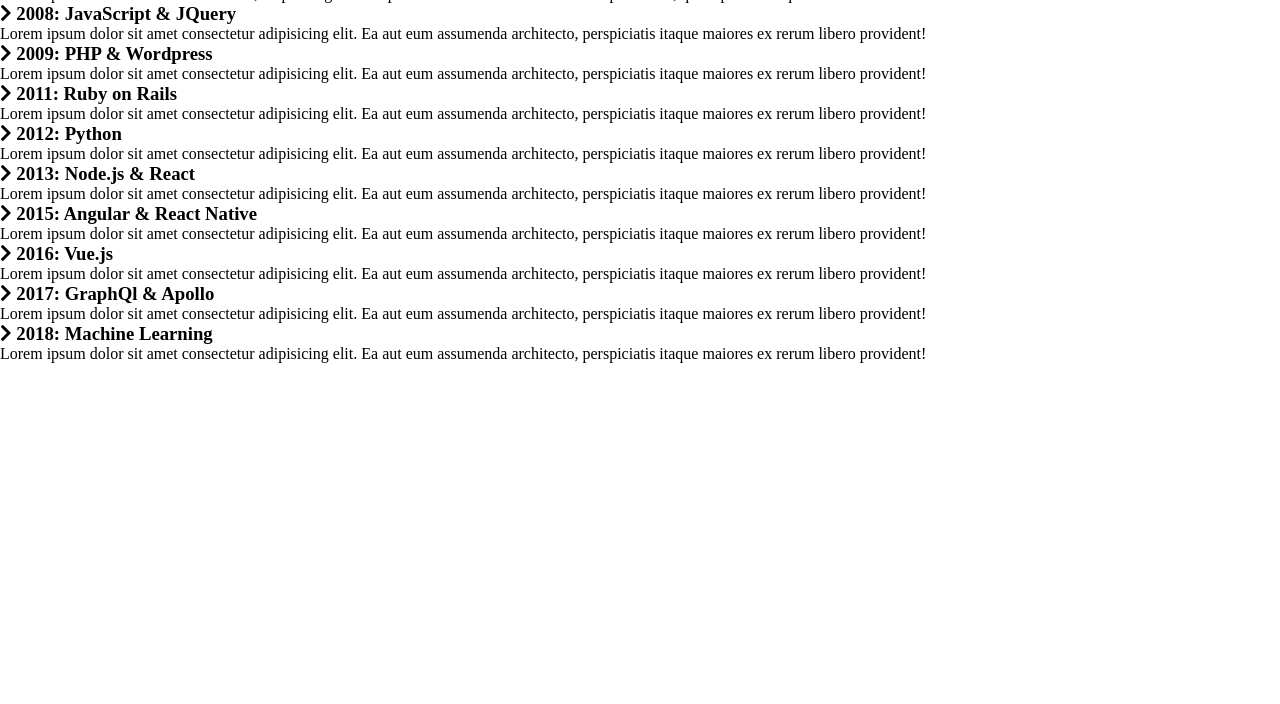
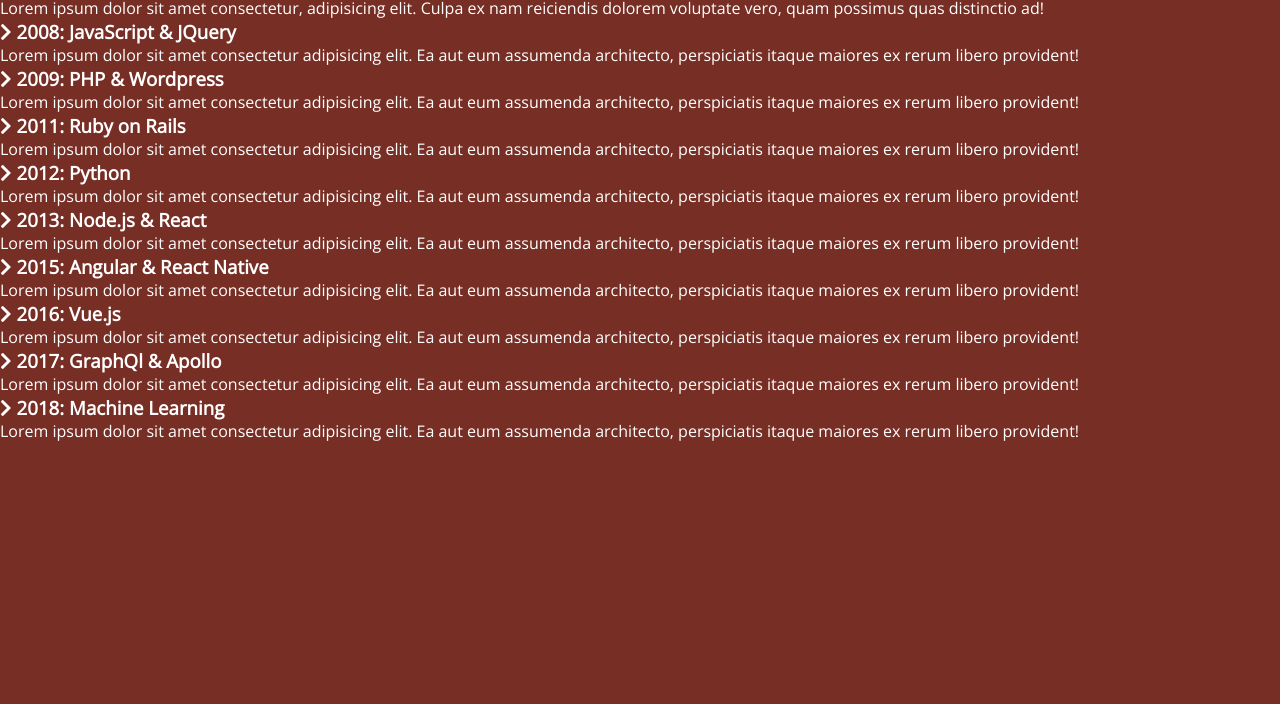
Before and after one commit to j3ffh95/knowledge-timeline, a plain HTML site: page index.html in a window 1280 px wide. Shown: the part 96-800 px from the top of the page. Drawn offline with nearby package versions, Linux system fonts and the light colour scheme.

Commit message:
Styled the body

```diff
--- a/style.css
+++ b/style.css
@@ -11,3 +11,12 @@
   padding: 0;
   box-sizing: border-box;
 }
+
+body {
+  font-family: "Open sans", sans-serif;
+  font-size: 1rem;
+  color: #fff;
+  background: var(--primary-color);
+  overflow-x: hidden;
+  padding-bottom: 50px;
+}
```
